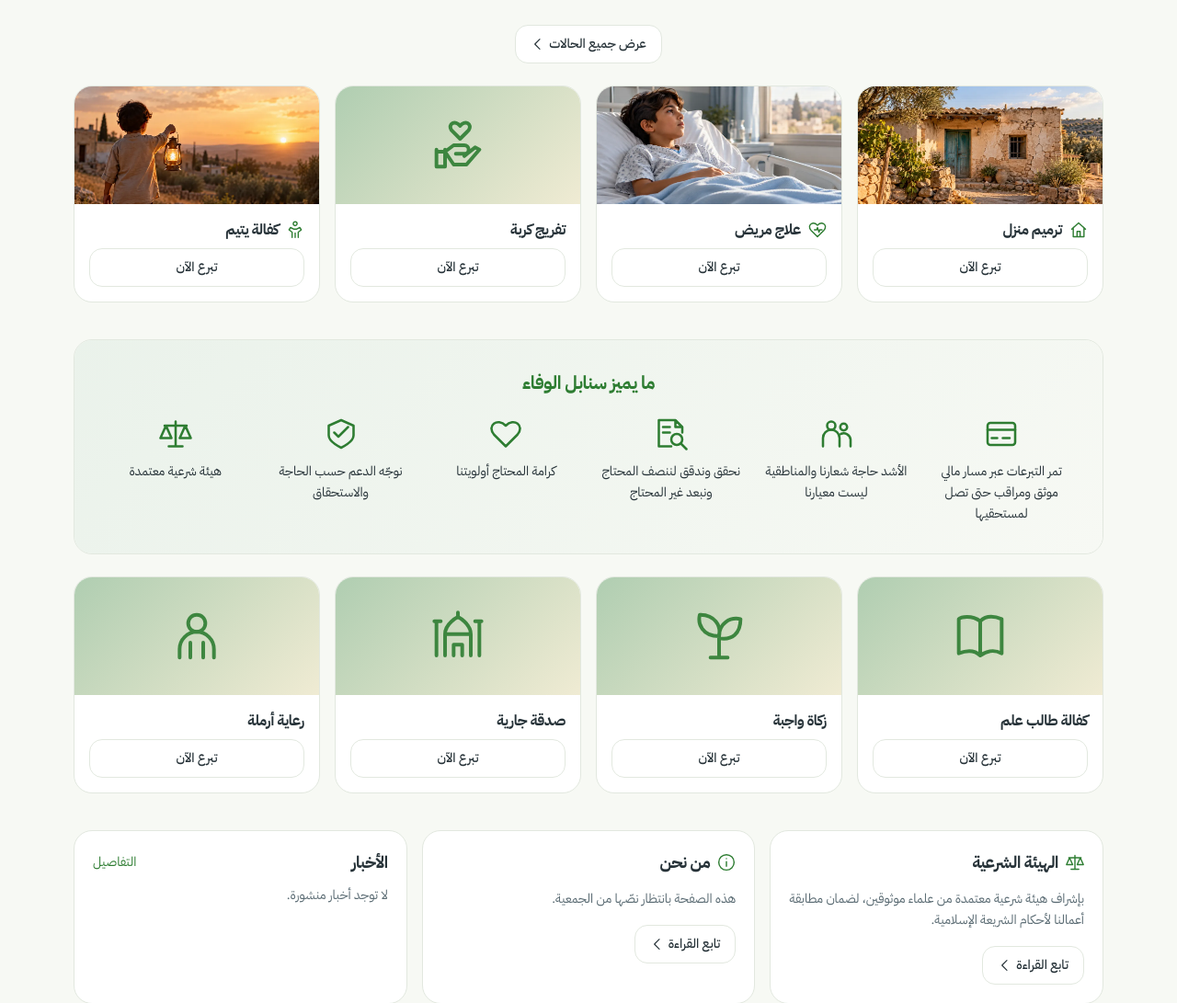
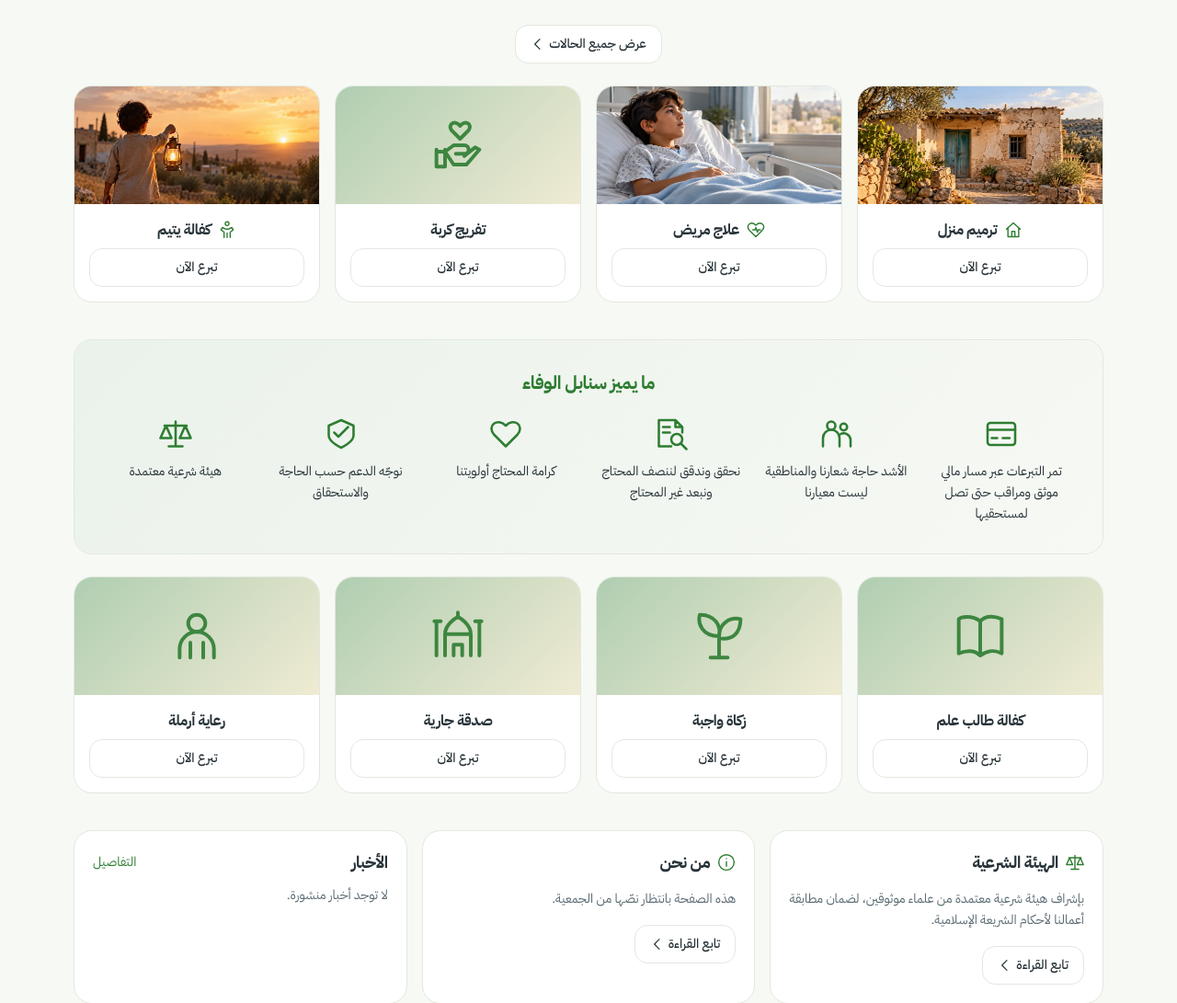
Before and after one commit to malhaji95/Sanabel-Al-Rahma, a Laravel app: page / in a window 1280 px wide. Shown: the part 1060-2151 px from the top of the page at 92% size. Run offline with Laravel 12, Linux system fonts and the light colour scheme; data comes from the database, SQL or seed files in the repository; data that the repository does not hold is empty; style sheets or scripts are compiled from the project's sources; some libraries are stand-ins or nearby versions.

Commit message:
T-149 — العبارة في وسط البطاقة
«نحتاج توسط العبارة تكون بالوسط», في صفّ أوجه العطاء على الصفحة الرئيسية.

اسم الوجه كان في أول البطاقة والزرّ تحته في وسطها, فتُقرأ البطاقة الصغيرة
عمودين. صار الاسم والوصف والزرّ عمودًا واحدًا في الوسط.

Co-Authored-By: Claude Opus 5 <noreply@anthropic.com>
Claude-Session: https://claude.ai/code/session_0173KFP3NXMdzCQ6w21oYscH

```diff
--- a/resources/views/components/home/tiles.blade.php
+++ b/resources/views/components/home/tiles.blade.php
@@ -28,11 +28,15 @@
                     </div>
                 @endif
 
-                <div class="flex flex-1 flex-col gap-2 p-3 sm:p-4">
+                {{-- T-149 — «نحتاج توسط العبارة تكون بالوسط», 29 October. The
+                     name sat at the start of the card while the button under
+                     it was centred, so the two read as two columns inside one
+                     small tile. The whole block is centred now. --}}
+                <div class="flex flex-1 flex-col items-center gap-2 p-3 text-center sm:p-4">
                     {{-- The icon sits beside the name only when a picture
                          filled the frame above; without one it is already
                          drawn there, and twice is once too many. --}}
-                    <h3 class="inline-flex items-center gap-2 text-sm sm:text-base">
+                    <h3 class="inline-flex items-center justify-center gap-2 text-sm sm:text-base">
                         @if ($tile->icon && $tile->imageUrl())
                             <x-brand.icon :name="$tile->icon" class="h-5 w-5" style="color: var(--accent);" />
                         @endif
@@ -44,7 +48,7 @@
                     @endif
 
                     @if ($tile->link)
-                        <a href="{{ $tile->link }}" class="btn-secondary mt-auto w-full justify-center no-underline">
+                        <a href="{{ $tile->link }}" class="btn-secondary mt-auto w-full justify-center text-center no-underline">
                             {{ __('sanabel.public.donate_now') }}
                         </a>
                     @endif
```
Also changed, not shown: tests/Feature/TheTileReadsDownTheMiddleTest.php (added, +30 -0 lines).
